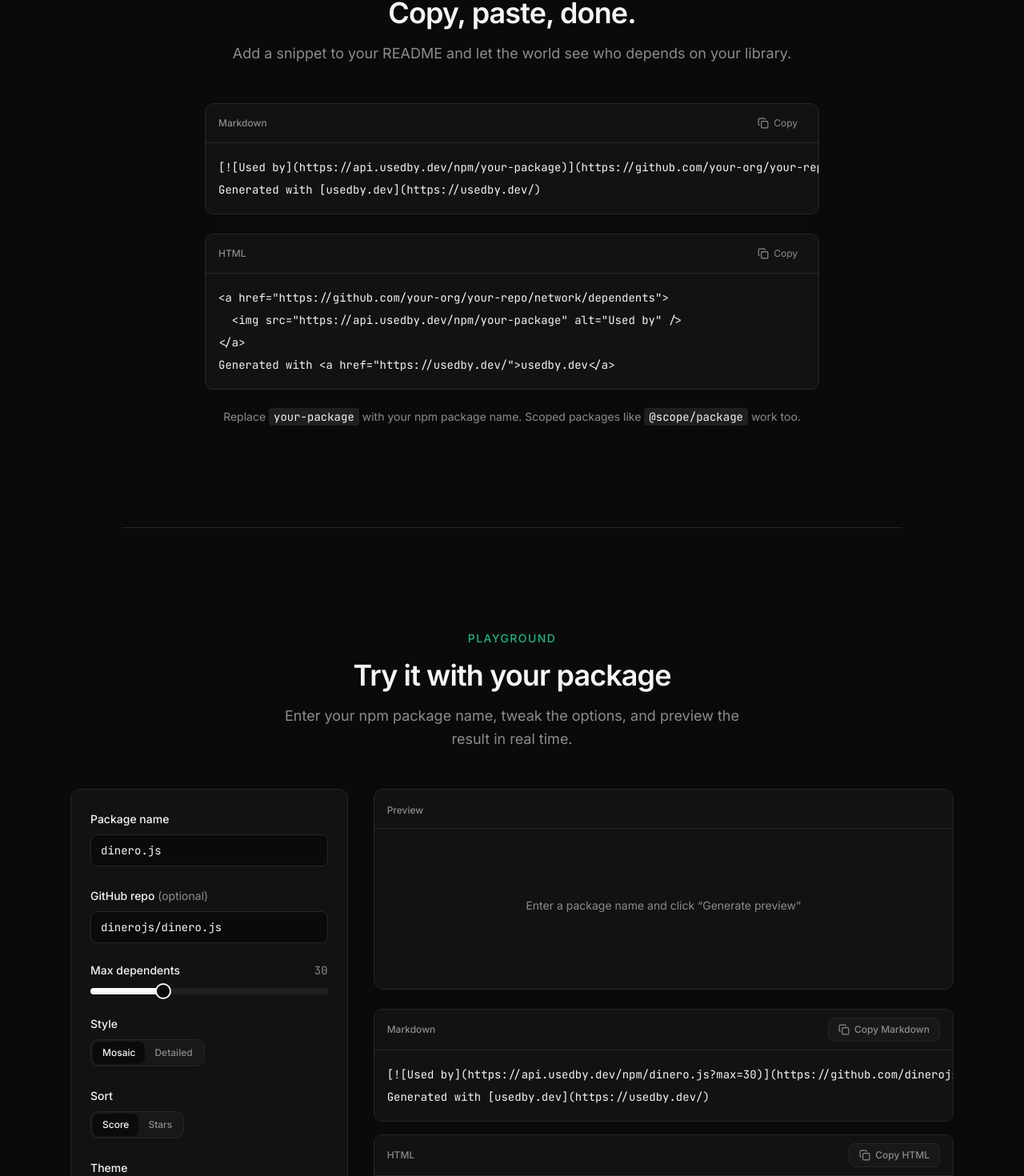
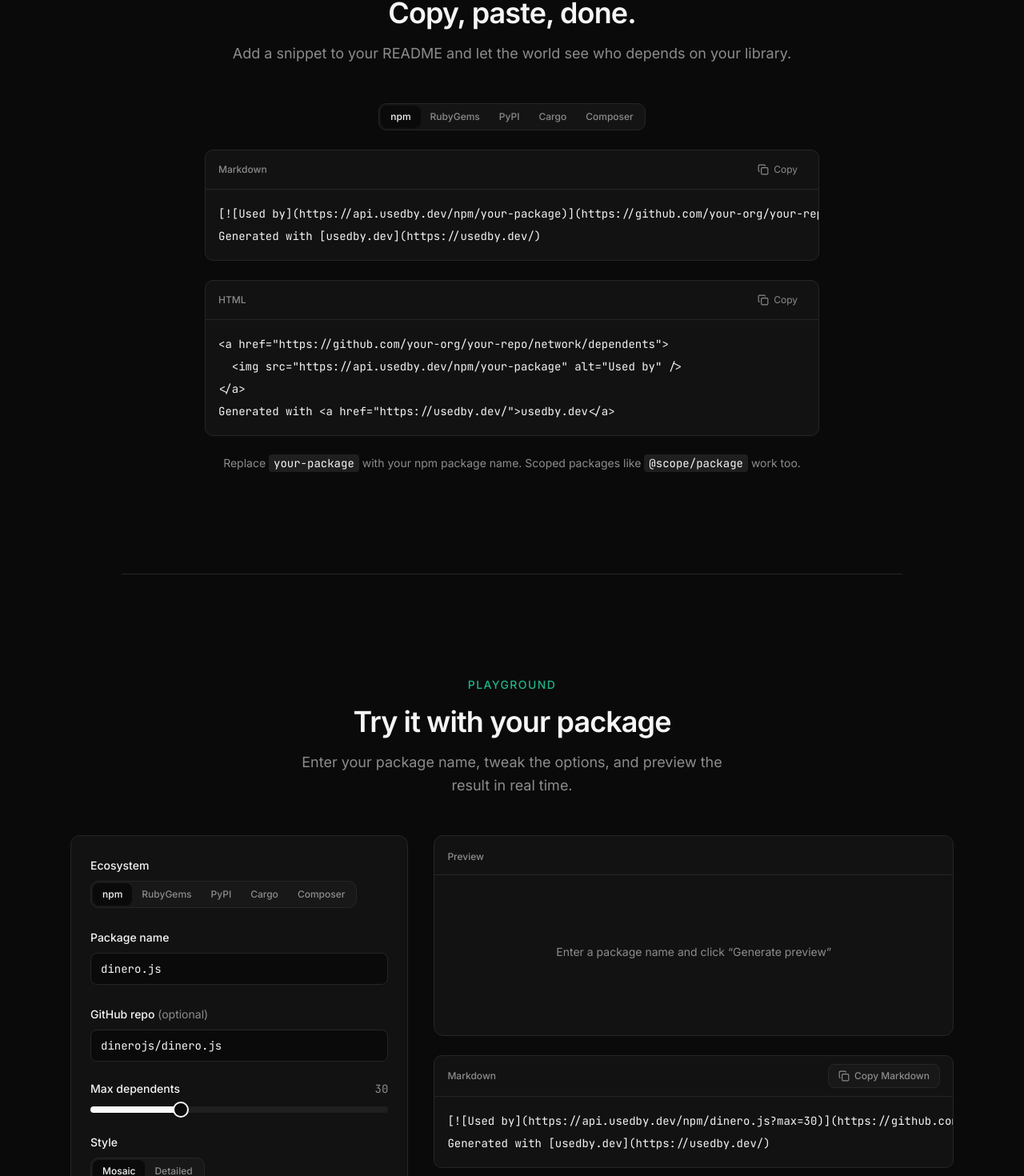
Before and after one commit to sarahdayan/usedby.dev, a Next.js app in the folder apps/web/: page / in a window 1280 px wide. Shown: the part 1620-3090 px from the top of the page at 80% size. Built offline with nearby package versions, Linux system fonts and the light colour scheme.

Commit message:
feat: update landing page for multi-ecosystem support
Add ecosystem toggle to playground and quick-start sections, replacing
hardcoded npm references with support for npm, RubyGems, PyPI, Cargo,
and Composer.

Co-Authored-By: Claude Opus 4.6 <noreply@anthropic.com>

```diff
--- a/apps/web/components/playground.tsx
+++ b/apps/web/components/playground.tsx
@@ -5,12 +5,14 @@ import { CheckIcon, CopyIcon } from 'lucide-react';
 import { Input } from '@/components/ui/input';
 import { Label } from '@/components/ui/label';
 import { Slider } from '@/components/ui/slider';
+import { ECOSYSTEMS, getEcosystem } from '@/lib/ecosystems';
 
 type Style = 'mosaic' | 'detailed';
 type Sort = 'score' | 'stars';
 type Theme = 'auto' | 'light' | 'dark';
 
 export function Playground() {
+  const [platform, setPlatform] = useState('npm');
   const [packageName, setPackageName] = useState('dinero.js');
   const [githubRepo, setGithubRepo] = useState('dinerojs/dinero.js');
   const [max, setMax] = useState(30);
@@ -26,7 +28,7 @@ export function Playground() {
     if (!pkg) {
       return '';
     }
-    const base = `https://api.usedby.dev/npm/${pkg}`;
+    const base = `https://api.usedby.dev/${platform}/${pkg}`;
     const params = new URLSearchParams();
     if (style !== 'mosaic') {
       params.set('style', style);
@@ -49,7 +51,7 @@ export function Playground() {
   const previewUrl = useMemo(
     () => buildUrl(activePackage, debouncedMax),
     // eslint-disable-next-line react-hooks/exhaustive-deps
-    [activePackage, style, sort, theme, debouncedMax]
+    [activePackage, platform, style, sort, theme, debouncedMax]
   );
 
   useEffect(() => {
@@ -114,13 +116,33 @@ export function Playground() {
           Try it with your package
         </h2>
         <p className="mt-4 max-w-xl text-center text-lg leading-relaxed text-muted-foreground">
-          Enter your npm package name, tweak the options, and preview the result
-          in real time.
+          Enter your package name, tweak the options, and preview the result in
+          real time.
         </p>
       </div>
 
-      <div className="mt-12 grid gap-8 lg:grid-cols-3">
-        <div className="space-y-6 lg:col-span-1 rounded-xl border border-border bg-card p-6">
+      <div className="mt-12 grid gap-8 lg:grid-cols-5">
+        <div className="space-y-6 lg:col-span-2 rounded-xl border border-border bg-card p-6">
+          <div className="space-y-2">
+            <Label className="text-sm text-foreground">Ecosystem</Label>
+            <div>
+              <ToggleGroup
+                options={ECOSYSTEMS.map((e) => ({
+                  label: e.label,
+                  value: e.id,
+                }))}
+                value={platform}
+                onChange={(id) => {
+                  setPlatform(id);
+                  const eco = getEcosystem(id);
+                  setPackageName(eco.example);
+                  setGithubRepo(eco.repo);
+                  setActivePackage('');
+                }}
+              />
+            </div>
+          </div>
+
           <div className="space-y-2">
             <Label htmlFor="package-name" className="text-sm text-foreground">
               Package name
@@ -129,7 +151,7 @@ export function Playground() {
               id="package-name"
               value={packageName}
               onChange={(e) => setPackageName(e.target.value)}
-              placeholder="e.g. react, @scope/package"
+              placeholder={getEcosystem(platform).placeholder}
               className="font-mono text-sm"
             />
           </div>
@@ -219,7 +241,7 @@ export function Playground() {
           </button>
         </div>
 
-        <div className="min-w-0 space-y-6 lg:col-span-2">
+        <div className="min-w-0 space-y-6 lg:col-span-3">
           <div className="overflow-hidden rounded-xl border border-border bg-card">
             <div className="border-b border-border px-4 py-3">
               <span className="text-xs font-medium text-muted-foreground">
@@ -323,7 +345,7 @@ function ToggleGroup<T extends string>({
 const LOADING_MESSAGES = [
   'Searching GitHub for dependents\u2026',
   'This can take a while on a cold start\u2026',
-  'Checking package.json files\u2026',
+  'Checking manifest files\u2026',
   'Enriching repository metadata\u2026',
   'Politely asking GitHub for more data\u2026',
   'Filtering out forks and noise\u2026',
--- a/apps/web/components/quick-start.tsx
+++ b/apps/web/components/quick-start.tsx
@@ -1,15 +1,8 @@
 'use client';
 
-import { useState } from 'react';
+import { type ReactNode, useMemo, useState } from 'react';
 import { CheckIcon, CopyIcon } from 'lucide-react';
-
-const markdownSnippet = `[![Used by](https://api.usedby.dev/npm/your-package)](https://github.com/your-org/your-repo/network/dependents)
-Generated with [usedby.dev](https://usedby.dev/)`;
-
-const htmlSnippet = `<a href="https://github.com/your-org/your-repo/network/dependents">
-  <img src="https://api.usedby.dev/npm/your-package" alt="Used by" />
-</a>
-Generated with <a href="https://usedby.dev/">usedby.dev</a>`;
+import { ECOSYSTEMS } from '@/lib/ecosystems';
 
 function CopyButton({ text }: { text: string }) {
   const [copied, setCopied] = useState(false);
@@ -42,7 +35,57 @@ function CopyButton({ text }: { text: string }) {
   );
 }
 
+const code = 'rounded bg-secondary px-1.5 py-0.5 font-mono text-foreground';
+
+const HINTS: Record<string, ReactNode> = {
+  npm: (
+    <>
+      Replace <code className={code}>your-package</code> with your npm package
+      name. Scoped packages like <code className={code}>@scope/package</code>{' '}
+      work too.
+    </>
+  ),
+  rubygems: (
+    <>
+      Replace <code className={code}>your-package</code> with your RubyGems gem
+      name.
+    </>
+  ),
+  pypi: (
+    <>
+      Replace <code className={code}>your-package</code> with your PyPI package
+      name.
+    </>
+  ),
+  cargo: (
+    <>
+      Replace <code className={code}>your-package</code> with your Cargo crate
+      name.
+    </>
+  ),
+  composer: (
+    <>
+      Replace <code className={code}>your-package</code> with your Composer
+      package name (e.g. <code className={code}>vendor/package</code>).
+    </>
+  ),
+};
+
 export function QuickStart() {
+  const [platform, setPlatform] = useState('npm');
+
+  const markdownSnippet = useMemo(
+    () =>
+      `[![Used by](https://api.usedby.dev/${platform}/your-package)](https://github.com/your-org/your-repo/network/dependents)\nGenerated with [usedby.dev](https://usedby.dev/)`,
+    [platform]
+  );
+
+  const htmlSnippet = useMemo(
+    () =>
+      `<a href="https://github.com/your-org/your-repo/network/dependents">\n  <img src="https://api.usedby.dev/${platform}/your-package" alt="Used by" />\n</a>\nGenerated with <a href="https://usedby.dev/">usedby.dev</a>`,
+    [platform]
+  );
+
   return (
     <section
       id="quickstart"
@@ -61,6 +104,17 @@ export function QuickStart() {
         </p>
 
         <div className="mt-12 w-full max-w-3xl space-y-6">
+          <div className="flex justify-center">
+            <ToggleGroup
+              options={ECOSYSTEMS.map((e) => ({
+                label: e.label,
+                value: e.id,
+              }))}
+              value={platform}
+              onChange={setPlatform}
+            />
+          </div>
+
           <div className="overflow-hidden rounded-lg border border-border bg-card">
             <div className="flex items-center justify-between border-b border-border px-4 py-2.5">
               <span className="text-xs font-medium text-muted-foreground">
@@ -90,18 +144,41 @@ export function QuickStart() {
           </div>
 
           <p className="text-center text-sm text-muted-foreground">
-            Replace{' '}
-            <code className="rounded bg-secondary px-1.5 py-0.5 font-mono text-foreground">
-              your-package
-            </code>{' '}
-            with your npm package name. Scoped packages like{' '}
-            <code className="rounded bg-secondary px-1.5 py-0.5 font-mono text-foreground">
-              @scope/package
-            </code>{' '}
-            work too.
+            {HINTS[platform]}
           </p>
         </div>
       </div>
     </section>
   );
 }
+
+interface ToggleGroupProps<T extends string> {
+  options: { label: string; value: T }[];
+  value: T;
+  onChange: (v: T) => void;
+}
+
+function ToggleGroup<T extends string>({
+  options,
+  value,
+  onChange,
+}: ToggleGroupProps<T>) {
+  return (
+    <div className="inline-flex rounded-lg border border-border bg-secondary/50 p-0.5">
+      {options.map((opt) => (
+        <button
+          key={opt.value}
+          type="button"
+          onClick={() => onChange(opt.value)}
+          className={`rounded-md px-3 py-1.5 text-xs font-medium transition-all ${
+            value === opt.value
+              ? 'bg-background text-foreground shadow-sm'
+              : 'text-muted-foreground hover:text-foreground'
+          }`}
+        >
+          {opt.label}
+        </button>
+      ))}
+    </div>
+  );
+}
--- /dev/null
+++ b/apps/web/lib/ecosystems.ts
@@ -0,0 +1,49 @@
+export interface Ecosystem {
+  id: string;
+  label: string;
+  example: string;
+  repo: string;
+  placeholder: string;
+}
+
+export const ECOSYSTEMS: Ecosystem[] = [
+  {
+    id: 'npm',
+    label: 'npm',
+    example: 'dinero.js',
+    repo: 'dinerojs/dinero.js',
+    placeholder: 'e.g. react, @scope/package',
+  },
+  {
+    id: 'rubygems',
+    label: 'RubyGems',
+    example: 'rails',
+    repo: 'rails/rails',
+    placeholder: 'e.g. rails, devise',
+  },
+  {
+    id: 'pypi',
+    label: 'PyPI',
+    example: 'requests',
+    repo: 'psf/requests',
+    placeholder: 'e.g. requests, django',
+  },
+  {
+    id: 'cargo',
+    label: 'Cargo',
+    example: 'serde',
+    repo: 'serde-rs/serde',
+    placeholder: 'e.g. serde, tokio',
+  },
+  {
+    id: 'composer',
+    label: 'Composer',
+    example: 'laravel/framework',
+    repo: 'laravel/framework',
+    placeholder: 'e.g. laravel/framework',
+  },
+];
+
+export function getEcosystem(id: string): Ecosystem {
+  return ECOSYSTEMS.find((e) => e.id === id) ?? ECOSYSTEMS[0]!;
+}
```
